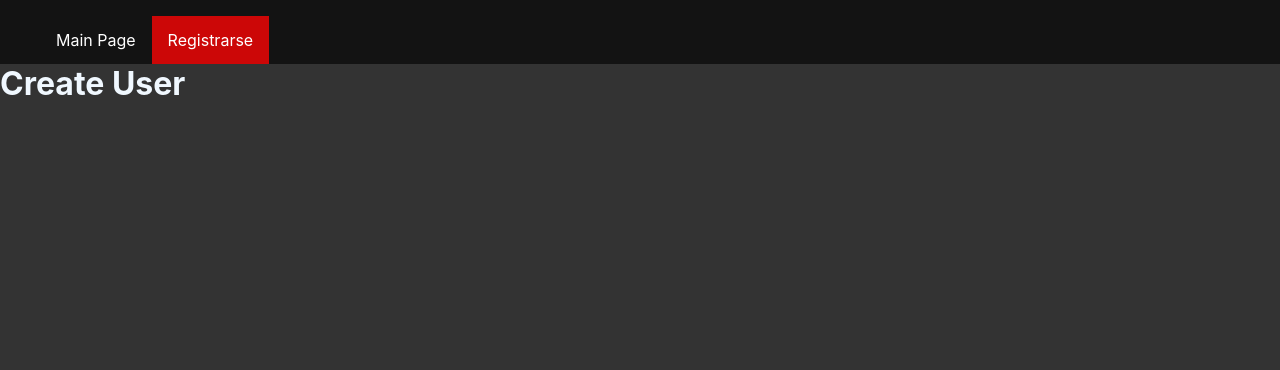
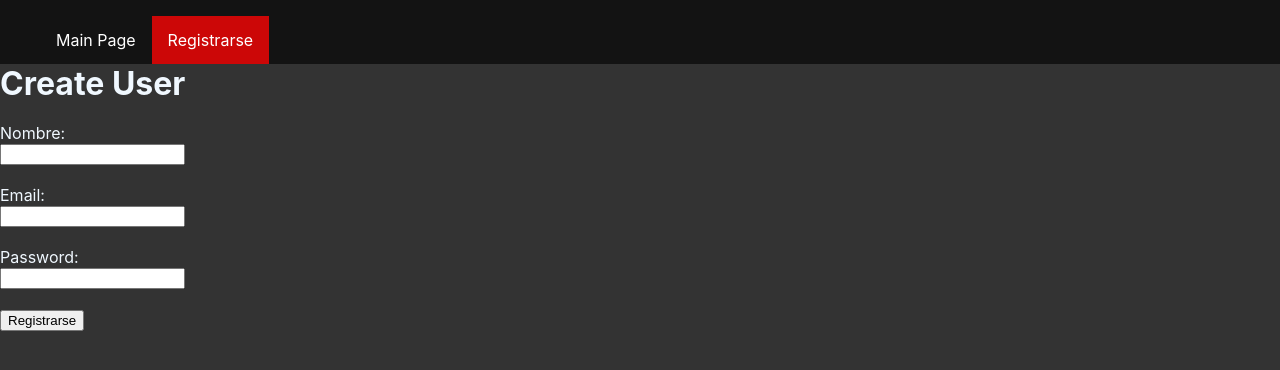
Before and after one commit to madrizjosea/EVideogames, a React (Create React App) app in the folder client/: page /CreateUser in a window 1280 px wide. Shown: the top 370 px of the page. Built offline with nearby package versions, Linux system fonts and the light colour scheme.

Commit message:
nueva rutadel back y formulario para crear usuario sin foto

```diff
--- a/client/src/components/CreateUser/CreateUser.jsx
+++ b/client/src/components/CreateUser/CreateUser.jsx
@@ -1,8 +1,99 @@
 import React from "react";
 import './CreateUser'
+import { useState } from "react";
+import axios from 'axios';
+
 
 export default function CreateUser() {
+
+    const [input, setInput] = useState({
+    name: '',
+    email: '',
+    password: '',
+    role: 'user'
+})
+
+const [error, setError] = useState({})
+
+let handleChange = (e) => {
+    setInput({
+       ...input,
+       [e.target.name]: e.target.value
+    });
+    setError(validate({
+       ...input,
+       [e.target.name]: e.target.value
+    }))}
+
+    let handleClick = (e) => {
+    e.preventDefault()
+    if(!input.name || !input.email || !input.password) return
+    else{
+        (async () => {
+        const response = await axios({
+                method:'post',
+                url:'http://localhost:3001/users',
+                data: input
+            })
+            console.log(response)
+        })()
+    }}
+    console.log(input)
     return(
+        <form>
         <h1 className="texto">Create User</h1>
+        <br />
+        <div>
+            <label className='texto'>Nombre:</label>
+            <br />
+            <input className={error.name && 'danger'} type='text' name="name" onChange={handleChange} value={input.name}/>
+            {error.name &&
+            <p className="danger">{error.name}</p>
+            }
+        </div>
+        <br />
+        <div>
+            <label className='texto'>Email:</label>
+            <br />
+            <input className={error.email && 'danger'} type='text' name="email" onChange={handleChange} value={input.email}/>
+            {error.email &&
+            <p className="danger">{error.email}</p>
+            }
+        </div>
+        <br />
+        <div>
+            <label className='texto'>Password:</label>
+            <br />
+            <input className={error.password && 'danger'} type='password' name="password" onChange={handleChange} value={input.password}/>
+            {error.password &&
+            <p className="danger">{error.password}</p>
+            }
+        </div>
+        <br />
+        <div>
+         <button onClick={handleClick}>Registrarse</button>
+        </div>
+        <br/>
+        </form>
     )
 }
+
+const validate = (input) => {
+    let error = {};
+    if(!input.name){
+        error.name = 'Se necesitan datos'
+    }else if(!/^[a-zA-Z\s]*$/.test(input.name)){
+        error.name = 'El dato ingresado no es valido'
+    }
+    if(!input.email){
+        error.email = 'Se necesitan datos'
+    }else if(!/^(([^<>()[\]\\.,;:\s@"]+(\.[^<>()[\]\\.,;:\s@"]+)*)|(".+"))@((\[[0-9]{1,3}\.[0-9]{1,3}\.[0-9]{1,3}\.[0-9]{1,3}\])|(([a-zA-Z\-0-9]+\.)+[a-zA-Z]{2,}))$/.test(input.email)){
+        error.email = 'El dato ingresado no es valido'
+    }
+    if(!input.password){
+        error.password = 'Se necesitan datos'
+    }else if(!/^(?=.*[A-Za-z])(?=.*\d)[A-Za-z\d]{8,}$/.test(input.password)){
+        error.password = 'El dato ingresado no es valido'
+    }
+    return error
+}
--- a/client/src/index.css
+++ b/client/src/index.css
@@ -12,3 +12,12 @@ code {
   font-family: source-code-pro, Menlo, Monaco, Consolas, 'Courier New',
     monospace;
 }
+
+p.danger {
+  color: red;
+  font-size: 10px;
+}
+
+input.danger {
+  border: 2px solid red;
+}
```
